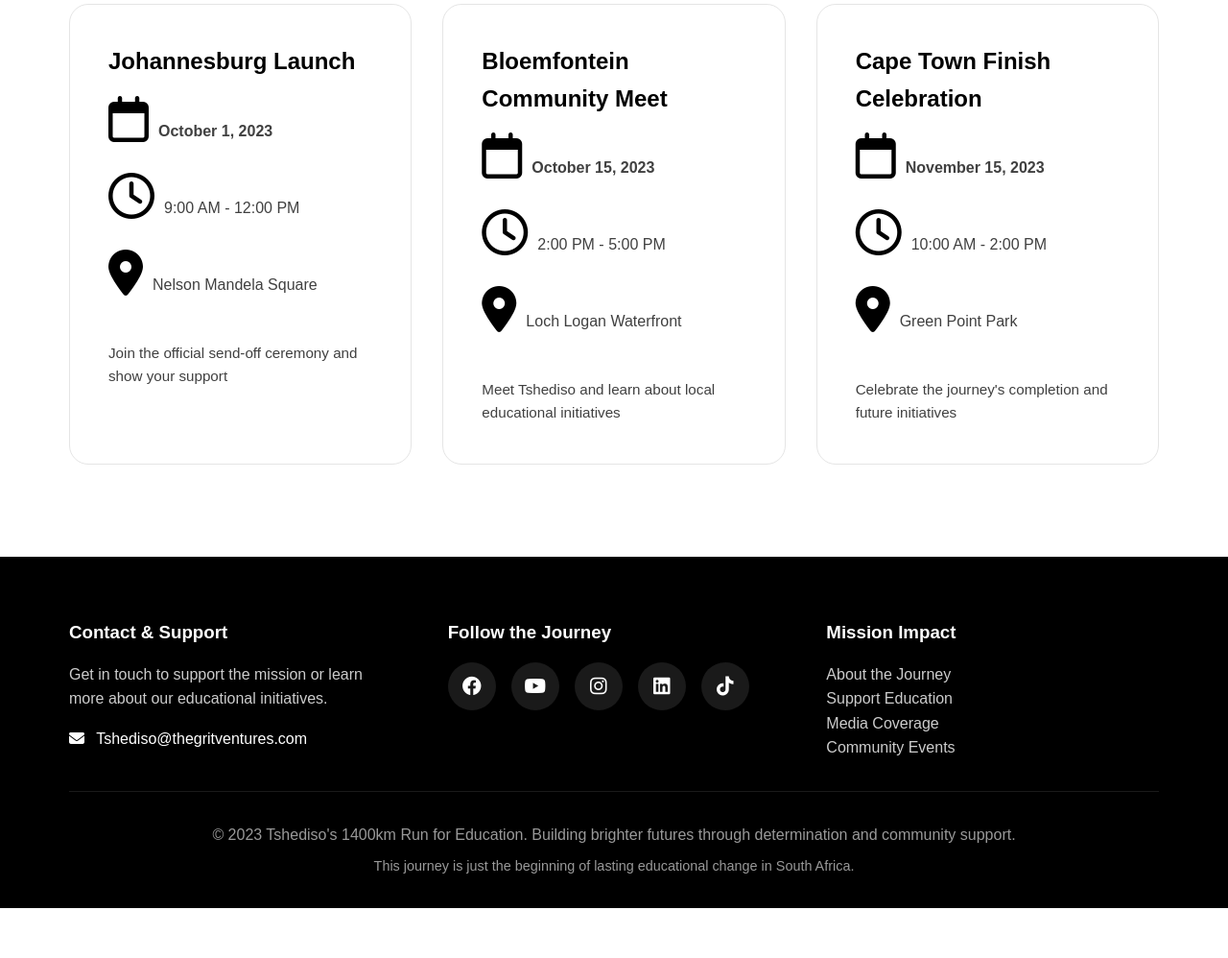
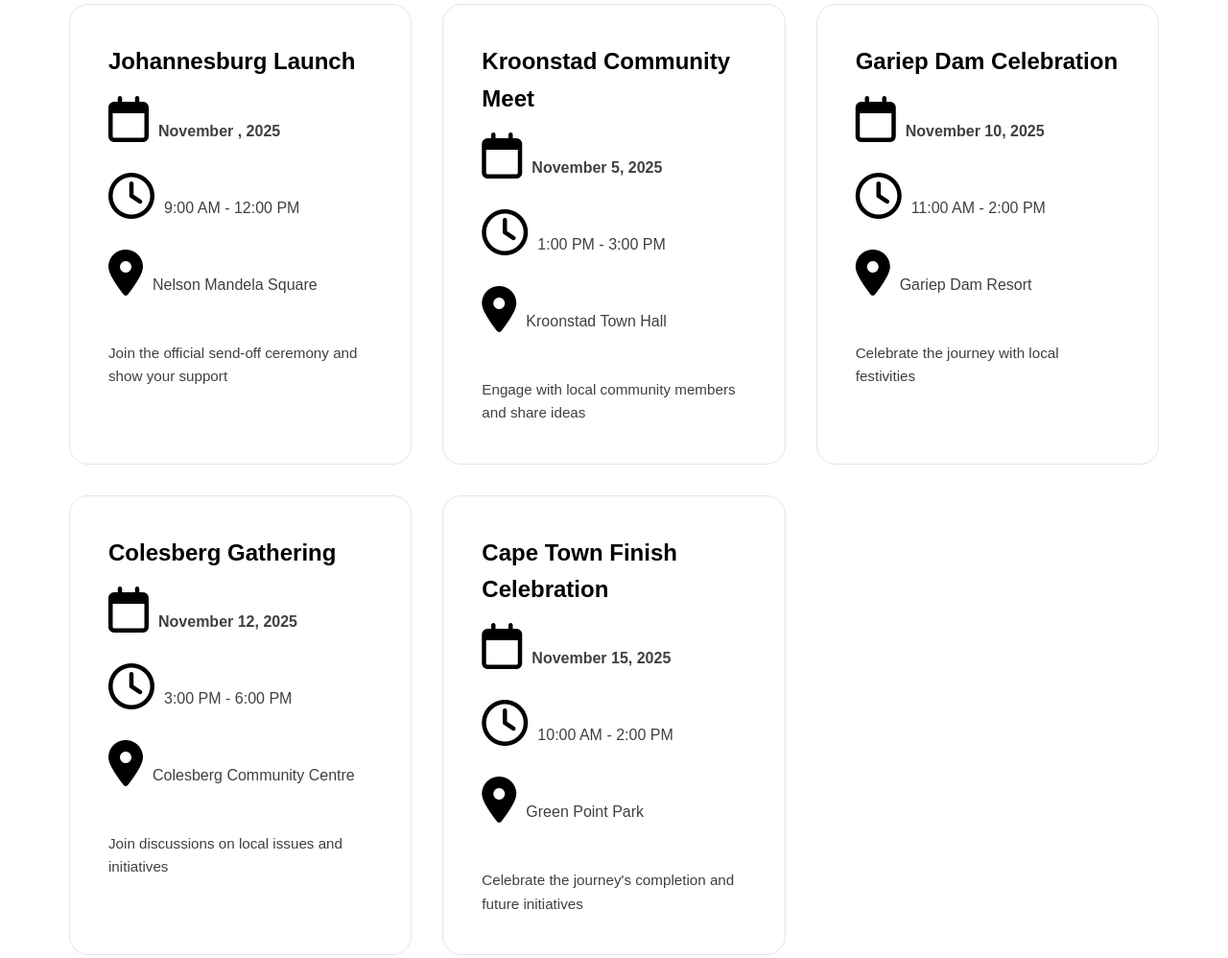
Before and after one commit to MathekoTauu/joburg2cpt, a plain HTML site: page index.html in a window 1280 px wide. Shown: the part 8007-9005 px from the top of the page at 96% size. Before the commit the page ends 8953 px from the top, so only its background shows below. Drawn offline with Linux system fonts and the light colour scheme.

Commit message:
Update index.html
community events changed

```diff
--- a/index.html
+++ b/index.html
@@ -443,7 +443,7 @@
             <div class="card">
                 <div style="text-align: left;">
                     <h3 style="color: var(--black); margin-bottom: 1rem;">Johannesburg Launch</h3>
-                        <p style="margin-bottom: 0.5rem;"><i class="far fa-calendar" style="margin-right: 10px; color: var(--black);"></i><strong>October 1, 2023</strong></p>
+                    <p style="margin-bottom: 0.5rem;"><i class="far fa-calendar" style="margin-right: 10px; color: var(--black);"></i><strong>November , 2025</strong></p>
                     <p style="margin-bottom: 0.5rem;"><i class="far fa-clock" style="margin-right: 10px; color: var(--black);"></i>9:00 AM - 12:00 PM</p>
                     <p style="margin-bottom: 1.5rem;"><i class="fas fa-map-marker-alt" style="margin-right: 10px; color: var(--black);"></i>Nelson Mandela Square</p>
                     <p style="color: var(--gray-600); font-size: 0.95rem;">Join the official send-off ceremony and show your support</p>
@@ -452,18 +452,38 @@
 
             <div class="card">
                 <div style="text-align: left;">
-                        <h3 style="color: var(--black); margin-bottom: 1rem;">Bloemfontein Community Meet</h3>
-                        <p style="margin-bottom: 0.5rem;"><i class="far fa-calendar" style="margin-right: 10px; color: var(--black);"></i><strong>October 15, 2023</strong></p>
-                        <p style="margin-bottom: 0.5rem;"><i class="far fa-clock" style="margin-right: 10px; color: var(--black);"></i>2:00 PM - 5:00 PM</p>
-                        <p style="margin-bottom: 1.5rem;"><i class="fas fa-map-marker-alt" style="margin-right: 10px; color: var(--black);"></i>Loch Logan Waterfront</p>
-                        <p style="color: var(--gray-600); font-size: 0.95rem;">Meet Tshediso and learn about local educational initiatives</p>
+                    <h3 style="color: var(--black); margin-bottom: 1rem;">Kroonstad Community Meet</h3>
+                    <p style="margin-bottom: 0.5rem;"><i class="far fa-calendar" style="margin-right: 10px; color: var(--black);"></i><strong>November 5, 2025</strong></p>
+                    <p style="margin-bottom: 0.5rem;"><i class="far fa-clock" style="margin-right: 10px; color: var(--black);"></i>1:00 PM - 3:00 PM</p>
+                    <p style="margin-bottom: 1.5rem;"><i class="fas fa-map-marker-alt" style="margin-right: 10px; color: var(--black);"></i>Kroonstad Town Hall</p>
+                    <p style="color: var(--gray-600); font-size: 0.95rem;">Engage with local community members and share ideas</p>
+                </div>
+            </div>
+
+            <div class="card">
+                <div style="text-align: left;">
+                    <h3 style="color: var(--black); margin-bottom: 1rem;">Gariep Dam Celebration</h3>
+                    <p style="margin-bottom: 0.5rem;"><i class="far fa-calendar" style="margin-right: 10px; color: var(--black);"></i><strong>November 10, 2025</strong></p>
+                    <p style="margin-bottom: 0.5rem;"><i class="far fa-clock" style="margin-right: 10px; color: var(--black);"></i>11:00 AM - 2:00 PM</p>
+                    <p style="margin-bottom: 1.5rem;"><i class="fas fa-map-marker-alt" style="margin-right: 10px; color: var(--black);"></i>Gariep Dam Resort</p>
+                    <p style="color: var(--gray-600); font-size: 0.95rem;">Celebrate the journey with local festivities</p>
+                </div>
+            </div>
+
+            <div class="card">
+                <div style="text-align: left;">
+                    <h3 style="color: var(--black); margin-bottom: 1rem;">Colesberg Gathering</h3>
+                    <p style="margin-bottom: 0.5rem;"><i class="far fa-calendar" style="margin-right: 10px; color: var(--black);"></i><strong>November 12, 2025</strong></p>
+                    <p style="margin-bottom: 0.5rem;"><i class="far fa-clock" style="margin-right: 10px; color: var(--black);"></i>3:00 PM - 6:00 PM</p>
+                    <p style="margin-bottom: 1.5rem;"><i class="fas fa-map-marker-alt" style="margin-right: 10px; color: var(--black);"></i>Colesberg Community Centre</p>
+                    <p style="color: var(--gray-600); font-size: 0.95rem;">Join discussions on local issues and initiatives</p>
                 </div>
             </div>
 
             <div class="card">
                 <div style="text-align: left;">
                     <h3 style="color: var(--black); margin-bottom: 1rem;">Cape Town Finish Celebration</h3>
-                        <p style="margin-bottom: 0.5rem;"><i class="far fa-calendar" style="margin-right: 10px; color: var(--black);"></i><strong>November 15, 2023</strong></p>
+                    <p style="margin-bottom: 0.5rem;"><i class="far fa-calendar" style="margin-right: 10px; color: var(--black);"></i><strong>November 15, 2025</strong></p>
                     <p style="margin-bottom: 0.5rem;"><i class="far fa-clock" style="margin-right: 10px; color: var(--black);"></i>10:00 AM - 2:00 PM</p>
                     <p style="margin-bottom: 1.5rem;"><i class="fas fa-map-marker-alt" style="margin-right: 10px; color: var(--black);"></i>Green Point Park</p>
                     <p style="color: var(--gray-600); font-size: 0.95rem;">Celebrate the journey's completion and future initiatives</p>
@@ -472,6 +492,7 @@
         </div>
     </div>
 </section>
+
 
     <!-- Footer -->
     <footer>
@@ -519,7 +540,7 @@
             </div>
 
             <div style="border-top: 1px solid var(--gray-800); margin-top: 2rem; padding-top: 2rem; text-align: center; color: var(--gray-400);">
-                <p>&copy; 2023 Tshediso's 1400km Run for Education. Building brighter futures through determination and community support.</p>
+                <p>&copy; 2025 Tshediso's 1400km Run for Education. Building brighter futures through determination and community support.</p>
                 <p style="margin-top: 0.5rem; font-size: 0.9rem;">This journey is just the beginning of lasting educational change in South Africa.</p>
             </div>
         </div>
```
Lines whose indentation alone changed are shown as unchanged.
